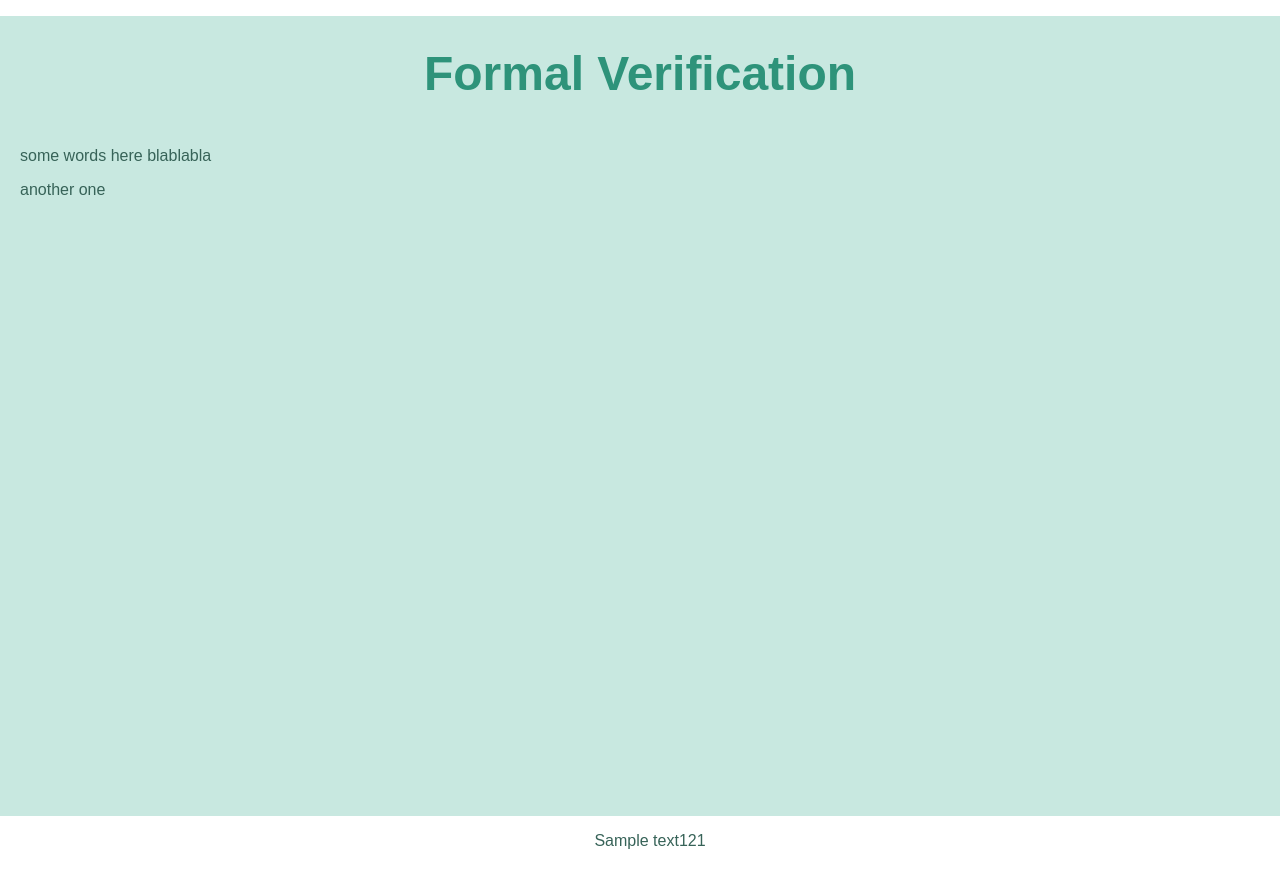
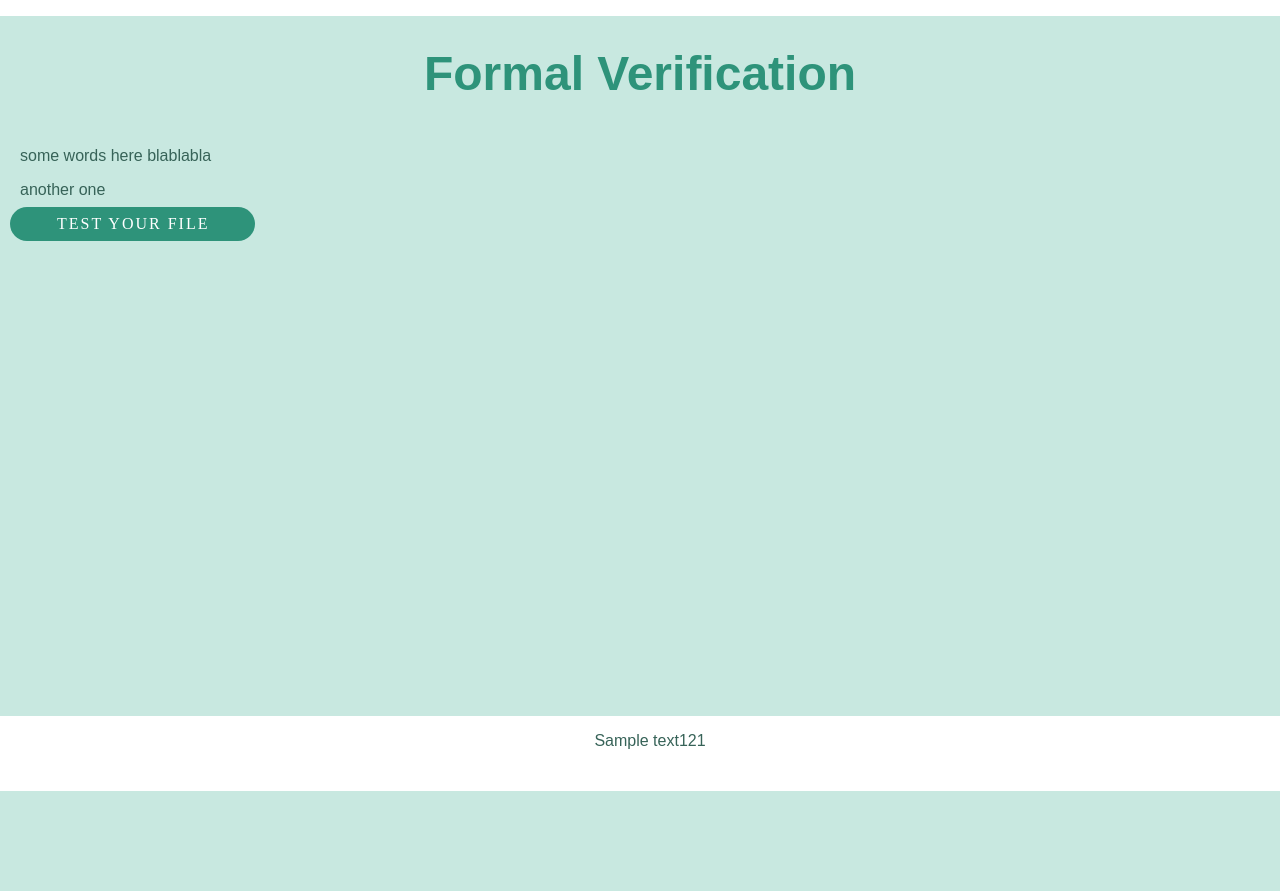
Before and after one commit to farmerzhang1/some-django-project, a Django app: page /fv in a window 1280 px wide. Shown: the part 34-925 px from the top of the page. After the commit the page ends 825 px from the top, so only its background shows below. Run offline with Django 3.2, Linux system fonts and the light colour scheme.

Commit message:
change class name

```diff
--- a/templates/fm/1.html
+++ b/templates/fm/1.html
@@ -17,10 +17,11 @@
     </nav>
 
       <section>
-        <div class="main">
+        <div class="sub">
           <h1>Formal Verification</h1>
           <p>some words here blablabla</p>
           <p>another one</p>
+          <a class="btn sub" href="{% url 'upload' %}">Test Your File</a>
           </div></section>
           <footer>
             <p>Sample text121</p>
--- a/templates/fm/2.html
+++ b/templates/fm/2.html
@@ -17,10 +17,11 @@
     </nav>
 
       <section>
-        <div class="main">
+        <div class="sub">
           <h1>Defect Prediction</h1>
           <p>some words here blablabla</p>
           <p>another one</p>
+          <a class="btn sub" href="{% url 'upload' %}">Test Your File</a>
           </div></section>
           <footer>
             <p>Sample text121</p>
--- a/templates/fm/3.html
+++ b/templates/fm/3.html
@@ -17,10 +17,11 @@
     </nav>
 
       <section>
-        <div class="main">
+        <div class="sub">
           <h1>Defect Detection</h1>
           <p>some words here blablabla</p>
           <p>another one</p>
+          <a class="btn sub" href="{% url 'upload' %}">Test Your File</a>
           </div></section>
           <footer>
             <p>Sample text121</p>
--- a/templates/fm/main.html
+++ b/templates/fm/main.html
@@ -46,7 +46,7 @@
                 <img src="{% static 'files/dsds.jpg' %}" alt="pic 3" data-image-width="626" data-image-height="626">
                 <h4 class="header">Defect Detection</h4>
                 <p>TBD</p>
-                <a class="btn upload" href="{% url 'defect detection' %}">more</a>
+                <a class="btn" href="{% url 'defect detection' %}">more</a>
               </div>
             </div>
           </div>
--- a/templates/fm/result.html
+++ b/templates/fm/result.html
@@ -16,7 +16,7 @@
       </ul>
     </nav>
 
-    <div class="main">
+    <div class="sub">
     <h1>Your Results</h1>
     <p> {{ number.number }} </p>
     </div>
```
Also changed, not shown: some_django_project/settings.py (line endings or trailing spaces), 1 other file.
